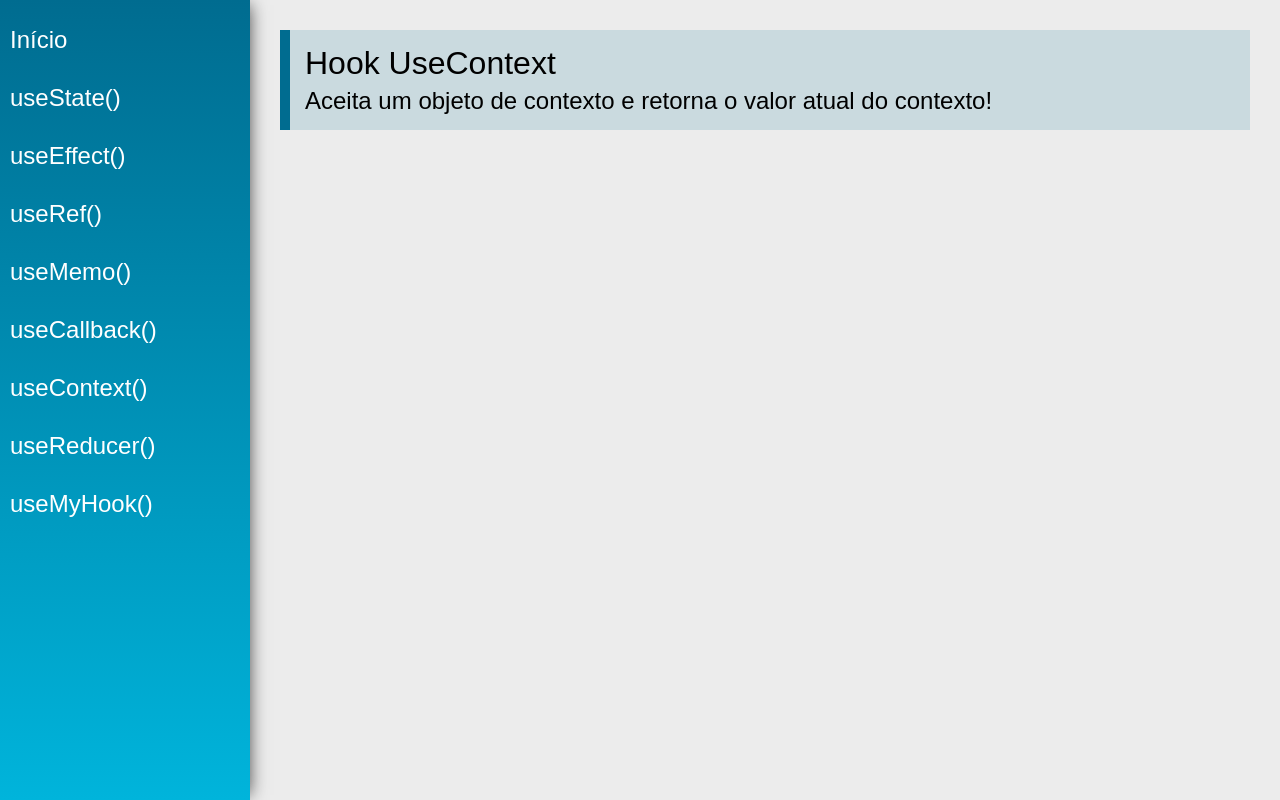
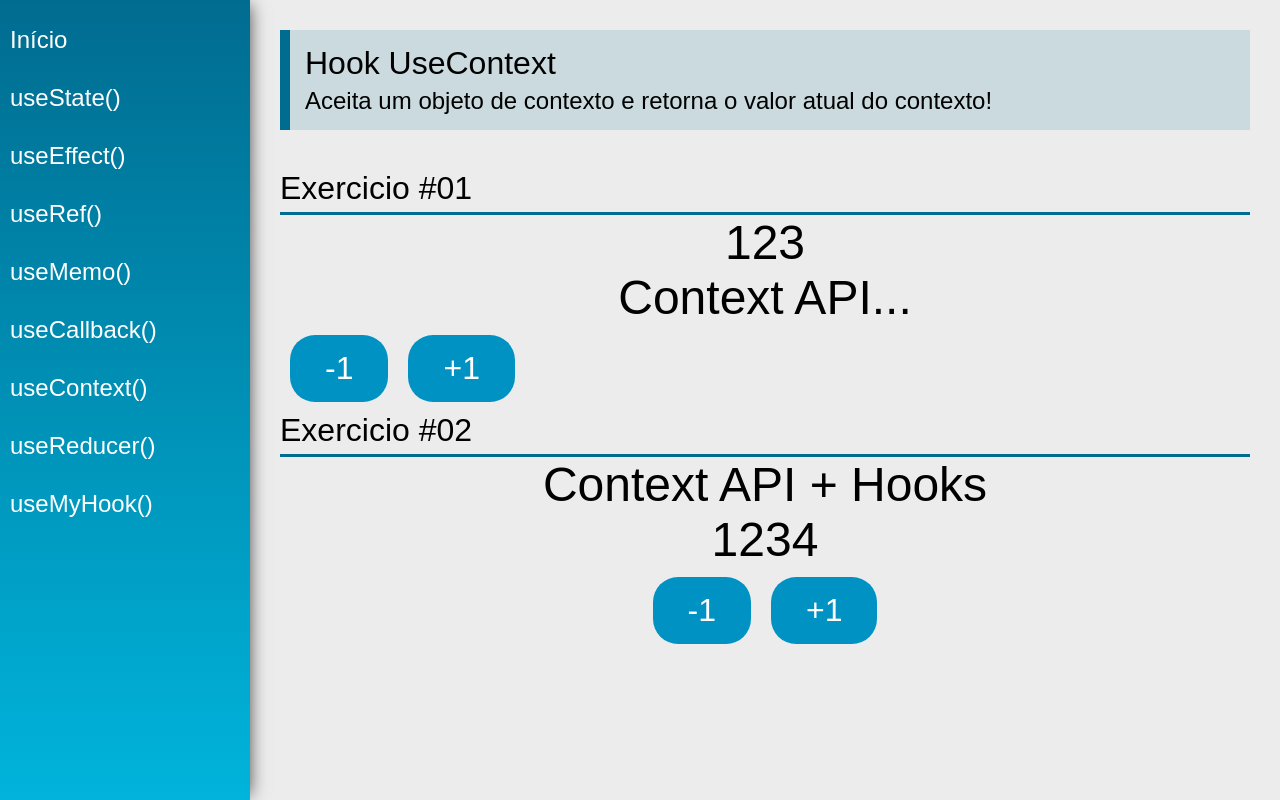
Before and after one commit to edulima2412/react-hooks, a React (Create React App) app: page /useContext in a window 1280 px wide. Built offline with nearby package versions, Linux system fonts and the light colour scheme.

Commit message:
add useContext

```diff
--- /dev/null
+++ b/src/data/DataContext.js
@@ -0,0 +1,10 @@
+import React from "react";
+
+export const data = {
+    number: 123,
+    text: 'Context API...'
+}
+
+const DataContext = React.createContext(data)
+
+export default DataContext
--- /dev/null
+++ b/src/data/Store.jsx
@@ -0,0 +1,32 @@
+import React, { useState } from "react";
+
+const initialState = {
+    number: 1234,
+    text: 'Context API + Hooks'
+}
+
+export const AppContext = React.createContext(initialState);
+
+const Store = props => {
+    const [state, setState] = useState(initialState);
+
+    function updateState(key, value) {
+        setState({
+            ...state,
+            [key]: value
+        })
+    }
+
+    return (
+        <AppContext.Provider value={{
+            number: state.number,
+            text: state.text,
+            setNumber: n => updateState('number', n),
+            setText: t => updateState('text', t),
+        }}>
+            {props.children}
+        </AppContext.Provider>
+    )
+}
+
+export default Store
--- a/src/views/App.jsx
+++ b/src/views/App.jsx
@@ -1,33 +1,27 @@
 import './App.css'
-import React from 'react'
+import React, { useState } from 'react'
 import { BrowserRouter as Router } from  'react-router-dom'
 
 import Menu from '../components/layout/Menu'
 import Content from '../components/layout/Content'
 
-//import DataContext, { data } from '../data/DataContext'
-//import Store from '../data/Store'
+import DataContext, { data } from '../data/DataContext'
+import Store from '../data/Store'
 
 const App = props => {
-    //const [state, setState] = useState(data)
+    const [state, setState] = useState(data)
 
     return (
+        <Store>
+            <DataContext.Provider value={{state, setState}}>
                 <div className="App">
                     <Router>
                         <Menu />
                         <Content />
                     </Router>
                 </div>
-        // <Store>
-        //     <DataContext.Provider value={{state, setState}}>
-        //         <div className="App">
-        //             <Router>
-        //                 <Menu />
-        //                 <Content />
-        //             </Router>
-        //         </div>
-        //     </DataContext.Provider>
-        // </Store>
+            </DataContext.Provider>
+        </Store>
     )
 }
 
--- /dev/null
+++ b/src/views/examples/UseCallBackButtons.jsx
@@ -0,0 +1,28 @@
+import React from "react";
+
+const UseCallBackButtons = (props) => {
+    return (
+        <div>
+            <button
+                className="btn"
+                onClick={() => props.inc(6)}
+            >
+                +6
+            </button>
+            <button
+                className="btn"
+                onClick={() => props.inc(12)}
+            >
+                +12
+            </button>
+            <button
+                className="btn"
+                onClick={() => props.inc(18)}
+            >
+                +18
+            </button>
+        </div>
+    )
+}
+
+export default React.memo(UseCallBackButtons);
--- a/src/views/examples/UseCallback.jsx
+++ b/src/views/examples/UseCallback.jsx
@@ -1,13 +1,27 @@
-import React from 'react'
+import React, { useCallback, useState } from 'react'
 import PageTitle from '../../components/layout/PageTitle'
+import UseCallBackButtons from './UseCallBackButtons'
+
+
 
 const UseCallback = (props) => {
+    const [count, setCount] = useState(0)
+
+    const inc = useCallback(function (delta) {
+        setCount(current => current + delta)
+    }, [setCount])
+
     return (
         <div className="UseCallback">
             <PageTitle
                 title="Hook UseCallback"
-                subtitle="Retorna uma função memoizada!"
+                subtitle="Retorna uma função memorizada!"
             />
+            <div className="center">
+                <span className="text">{count}</span>
+
+                <UseCallBackButtons inc={inc} />
+            </div>
         </div>
     )
 }
--- a/src/views/examples/UseContext.jsx
+++ b/src/views/examples/UseContext.jsx
@@ -1,13 +1,66 @@
-import React from 'react'
+import React, { useContext } from 'react'
 import PageTitle from '../../components/layout/PageTitle'
+import SectionTitle from '../../components/layout/SectionTitle';
+import DataContext from "../../data/DataContext";
+import { AppContext } from '../../data/Store';
 
 const UseContext = (props) => {
+    const { state, setState } = useContext(DataContext)
+    const { number, text, setNumber } = useContext(AppContext)
+
+    function addNumber(delta) {
+        setState({
+            ...state,
+            number: state.number + delta
+        })
+    }
+
     return (
         <div className="UseContext">
             <PageTitle
                 title="Hook UseContext"
                 subtitle="Aceita um objeto de contexto e retorna o valor atual do contexto!"
             />
+
+            <SectionTitle title='Exercicio #01'/>
+            <div className="center">
+                <span className="text">{state.number}</span>
+                <span className="text">{state.text}</span>
+            </div>
+            <div>
+                <button
+                    className="btn"
+                    onClick={() => addNumber(-1)}
+                >
+                    -1
+                </button>
+                <button
+                    className="btn"
+                    onClick={() => addNumber(+1)}
+                >
+                    +1
+                </button>
+            </div>
+
+            <SectionTitle title='Exercicio #02'/>
+            <div className="center">
+                <span className="text">{text}</span>
+                <span className="text">{number}</span>
+                <div>
+                    <button
+                        className="btn"
+                        onClick={() => setNumber(number -1)}
+                    >
+                        -1
+                    </button>
+                    <button
+                        className="btn"
+                        onClick={() => setNumber(number +1)}
+                    >
+                        +1
+                    </button>
+                </div>
+            </div>
         </div>
     )
 }
```
Also changed, not shown: 1 other file (tests, documents, lock files or other folders). Lines whose indentation alone changed are shown as unchanged.
